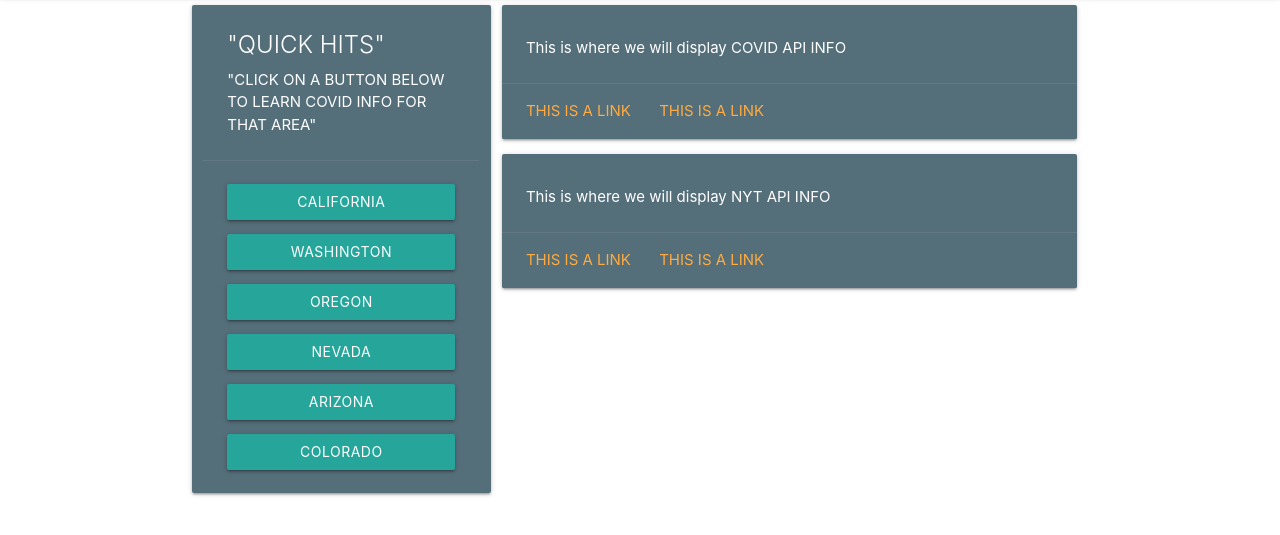
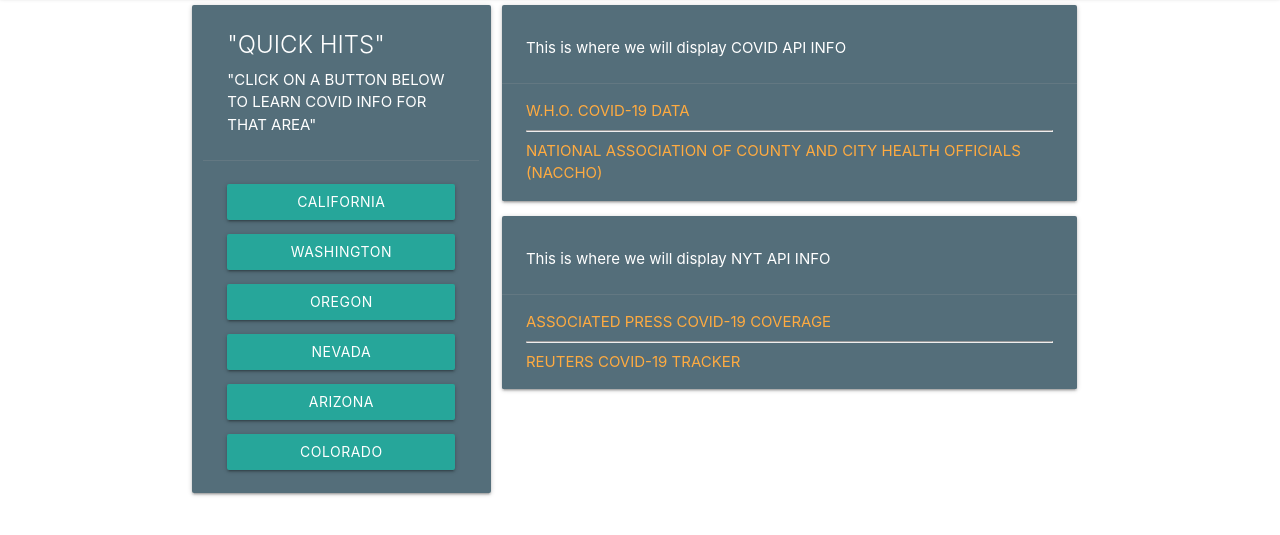
Before and after one commit to ElijahIG/Coded-19-app, a plain HTML site: page index.html in a window 1280 px wide. Shown: the part 67-602 px from the top of the page. Drawn offline with nearby package versions, Linux system fonts and the light colour scheme.

Commit message:
added links to card display areas, (WHO,NACCHO,APNEWS, & REUTERS)

```diff
--- a/index.html
+++ b/index.html
@@ -78,8 +78,8 @@
               </p>
             </div>
             <div class="card-action">
-              <a href="#">This is a link</a>
-              <a href="#">This is a link</a>
+              <a href="https://www.who.int/emergencies/diseases/novel-coronavirus-2019">W.H.O. Covid-19 Data</a><hr>
+              <a href="https://www.naccho.org/membership/lhd-directory">National Association of County and City Health Officials (NACCHO)</a>
             </div>
           </div>
 
@@ -91,8 +91,8 @@
               </p>
             </div>
             <div class="card-action">
-              <a href="#">This is a link</a>
-              <a href="#">This is a link</a>
+              <a href="https://apnews.com/hub/coronavirus-pandemic">Associated Press Covid-19 Coverage</a><hr>
+              <a href="https://graphics.reuters.com/world-coronavirus-tracker-and-maps/">Reuters Covid-19 Tracker</a>
             </div>
           </div>
         </div>
```
